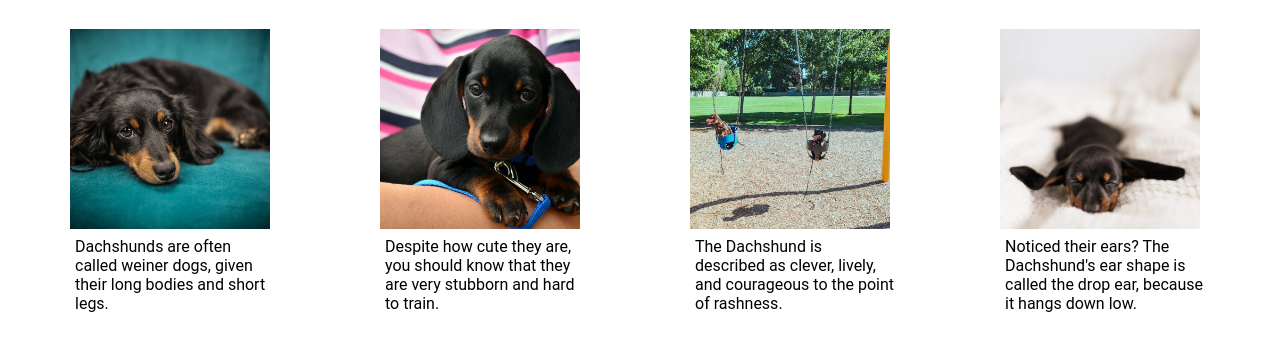
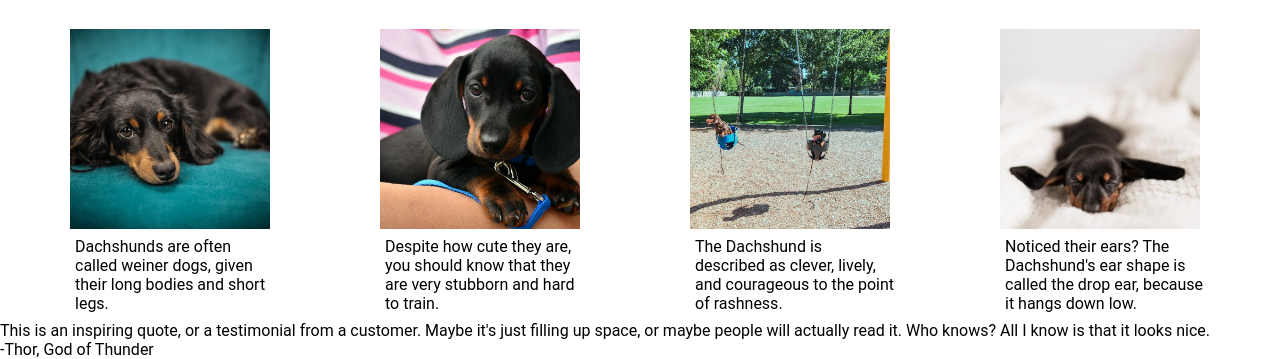
Before and after one commit to JasonJiang1999/Landing-Page-Project, a plain HTML site: page index.html in a window 1280 px wide. Shown: the part 497-856 px from the top of the page. Before the commit the page ends 818 px from the top, so only its background shows below. Drawn offline with Linux system fonts and the light colour scheme.

Commit message:
Add class for quote

```diff
--- a/index.html
+++ b/index.html
@@ -48,5 +48,12 @@
             <div class="text">Noticed their ears? The Dachshund's ear shape is called the drop ear, because it hangs down low. </div>
         </div>
     </div>
+
+    <div class="quote-container">
+        <div class="quote-block">
+            <div class="quote">This is an inspiring quote, or a testimonial from a customer. Maybe it's just filling up space, or maybe people will actually read it. Who knows? All I know is that it looks nice.</div>
+            <div class="author">-Thor, God of Thunder</div>
+        </div>
+    </div>
 </body>
 </html>
```
